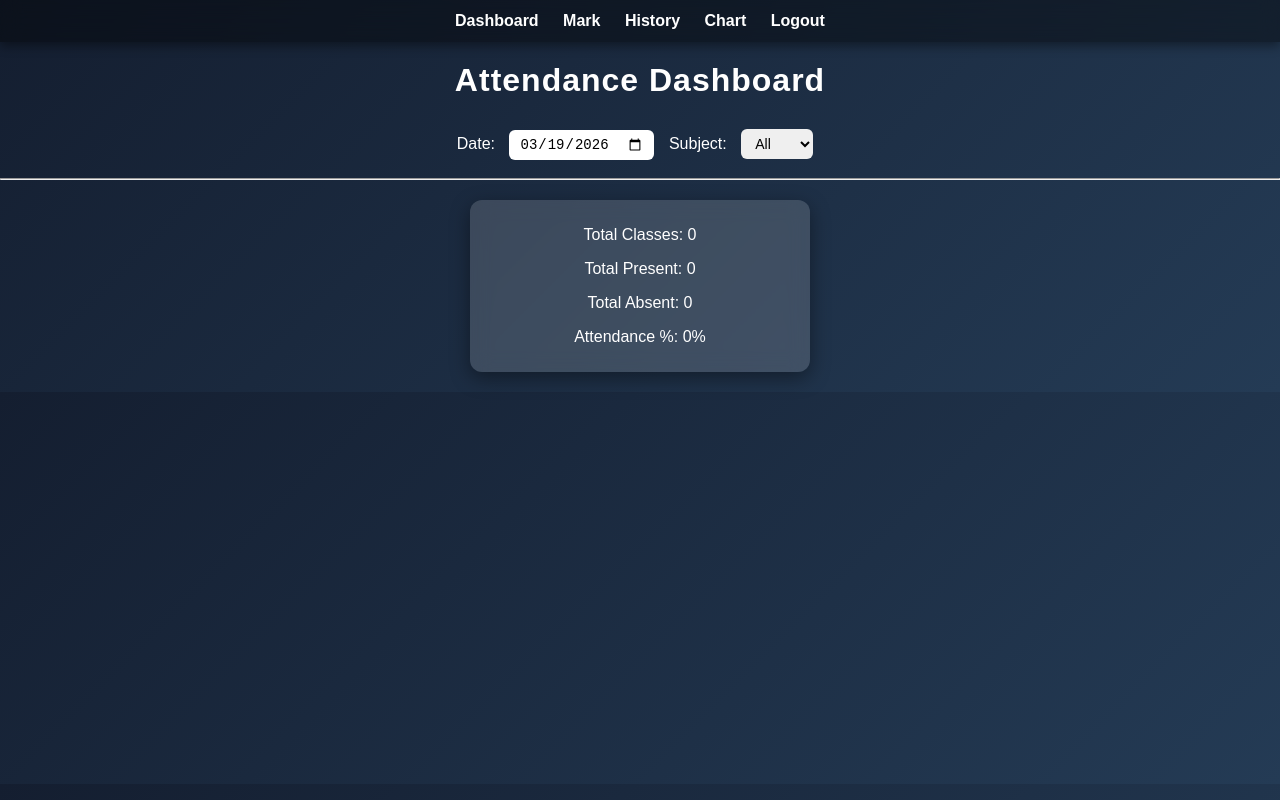
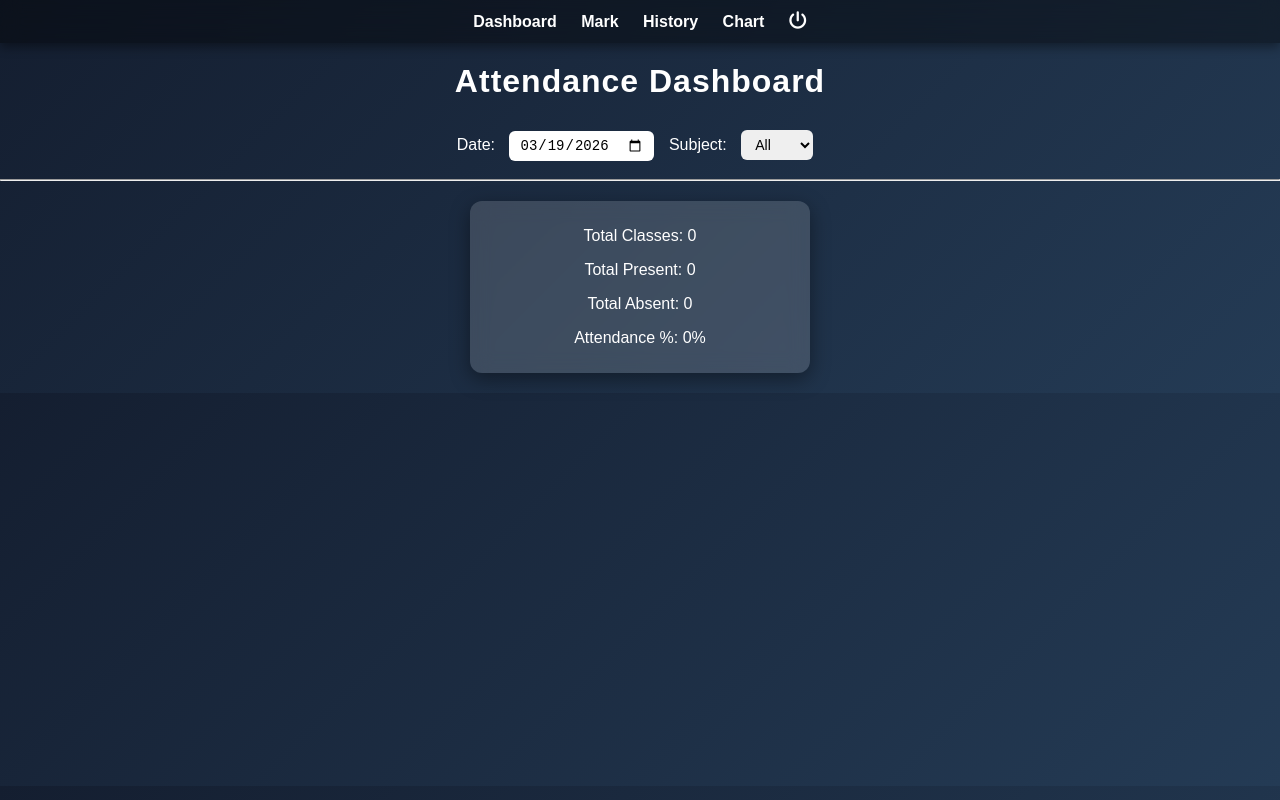
Before and after one commit to Zorolostonce/Final_year_project, a website: page index.html in a window 1280 px wide. Drawn offline with Linux system fonts and the light colour scheme; no server answers; sample sign-in values are in the browser's storage.

Commit message:
Update index.html

```diff
--- a/index.html
+++ b/index.html
@@ -7,7 +7,8 @@
 
 <link rel="stylesheet" href="style.css">
 
-
+<link rel="stylesheet"
+href="https://cdnjs.cloudflare.com/ajax/libs/font-awesome/6.5.0/css/all.min.css">
 
 </head>
 
@@ -32,8 +33,9 @@
 <a href="history.html">History</a>
 <a href="chart.html">Chart</a>
 
-<a href="#" onclick="logout()">Logout</a>
-
+<a href="#" onclick="logout()" title="Logout">
+<i class="fa-solid fa-power-off"></i>
+</a>
 </div>
 
 
```
